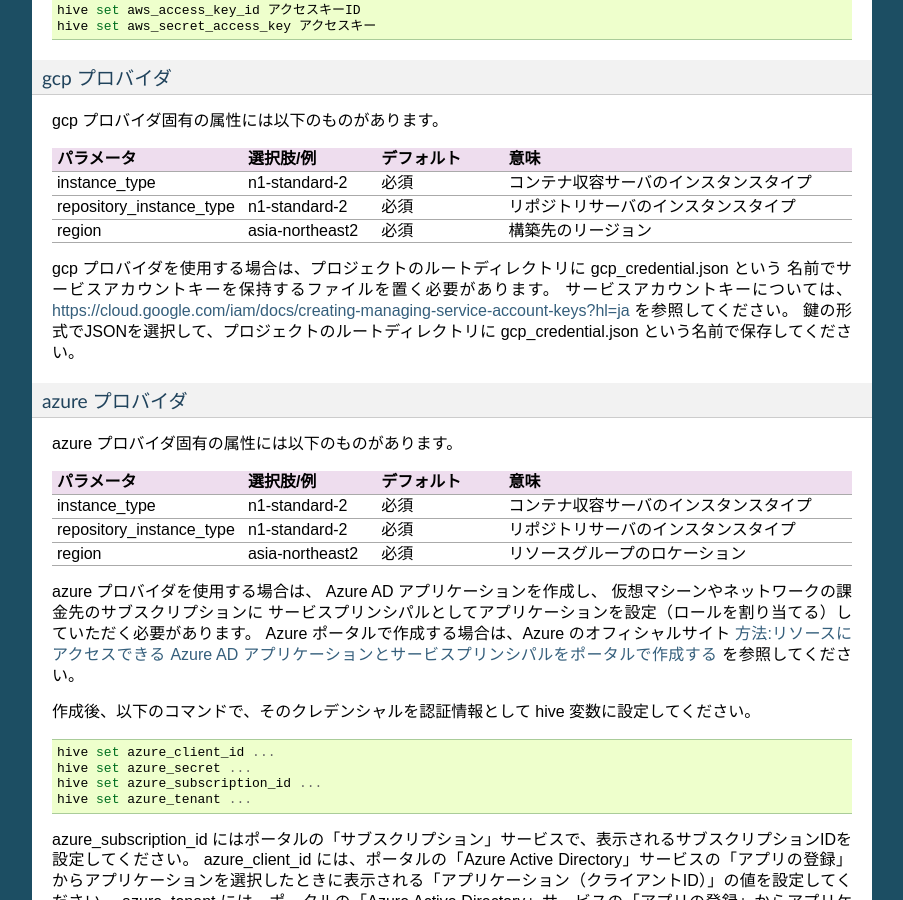
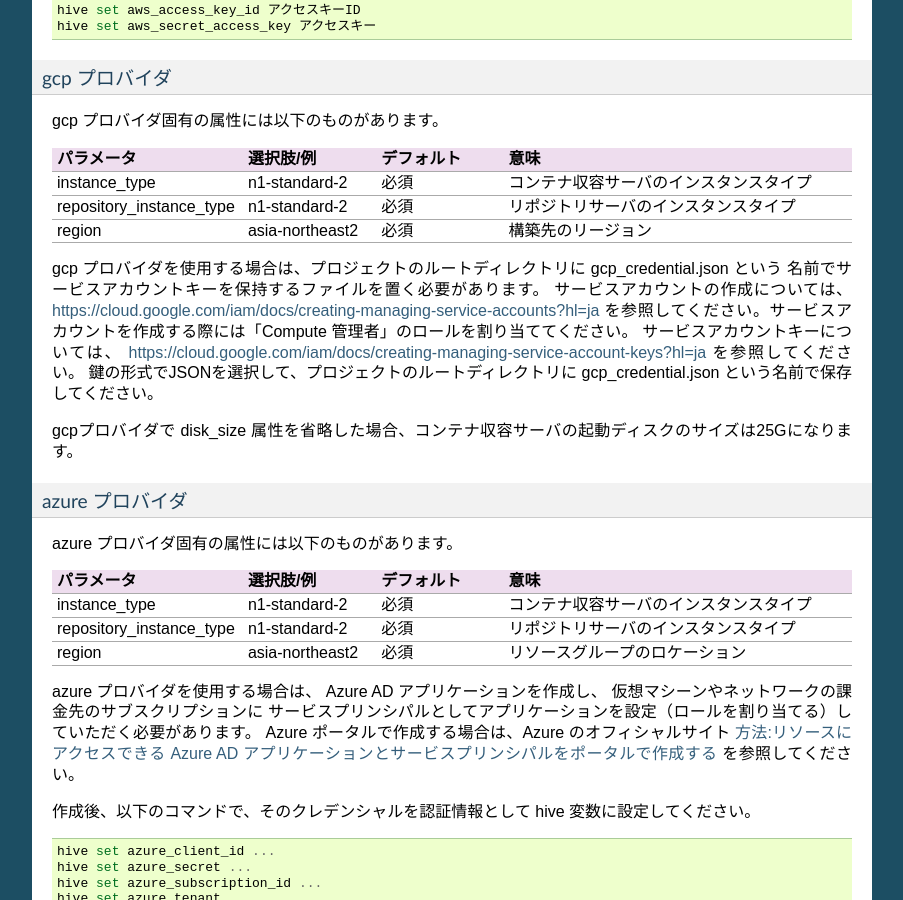
Before and after one commit to procube-open/hive-builder, a Sphinx documentation site: the page built from docs/inventory.rst, in a window 1280 px wide and 900 px high, scrolled down 5076 px. Shown: the whole window, without its empty margins (198-1101 px from the left). Built offline with Sphinx 7.4.7, drawn with Linux system fonts in a browser that asks for light colours; pages that are not in the unit, such as notebooks, are missing from menus.

Commit message:
- add description for gcp provider - fix wrong log format and path - zabbix agent suppot instanciated service

```diff
--- a/docs/inventory.rst
+++ b/docs/inventory.rst
@@ -324,10 +324,15 @@
 
 gcp プロバイダを使用する場合は、プロジェクトのルートディレクトリに gcp_credential.json という
 名前でサービスアカウントキーを保持するファイルを置く必要があります。
+サービスアカウントの作成については、
+https://cloud.google.com/iam/docs/creating-managing-service-accounts?hl=ja
+を参照してください。サービスアカウントを作成する際には「Compute 管理者」のロールを割り当ててください。
 サービスアカウントキーについては、
 https://cloud.google.com/iam/docs/creating-managing-service-account-keys?hl=ja
 を参照してください。
 鍵の形式でJSONを選択して、プロジェクトのルートディレクトリに gcp_credential.json という名前で保存してください。
+
+gcpプロバイダで disk_size 属性を省略した場合、コンテナ収容サーバの起動ディスクのサイズは25Gになります。
 
 azure プロバイダ
 ^^^^^^^^^^^^^^^^^^^^^
--- a/docs/migration.rst
+++ b/docs/migration.rst
@@ -54,5 +54,5 @@
 
 ::
 
-  hive setup-hosts -T zabbix,zabbix-agent,backup-tools
+  hive setup-hosts -T zabbix,zabbix-agent,backup-tools,rsyslogd
   hive deploy-services
```
Also changed, not shown: 9 other files.
